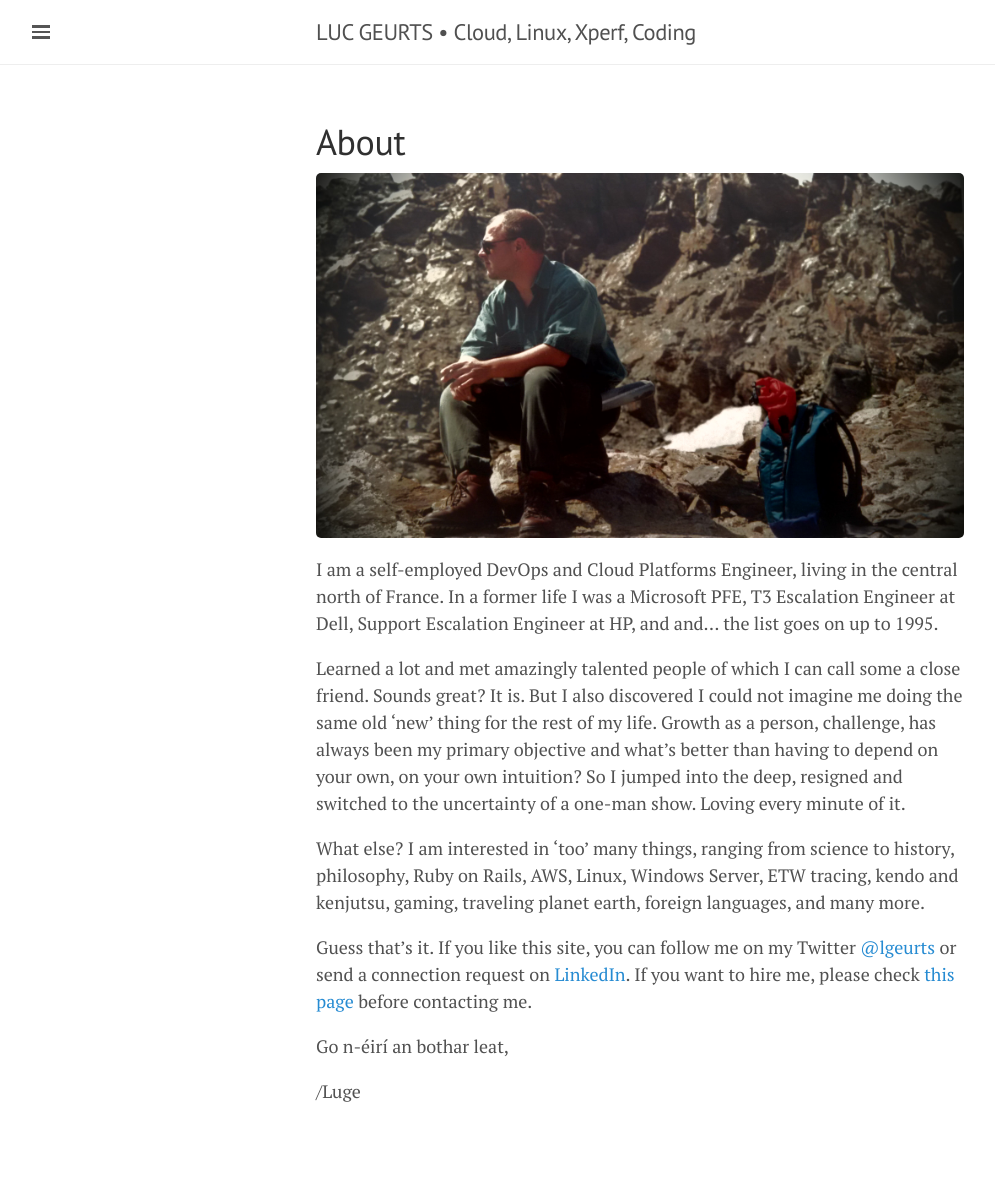
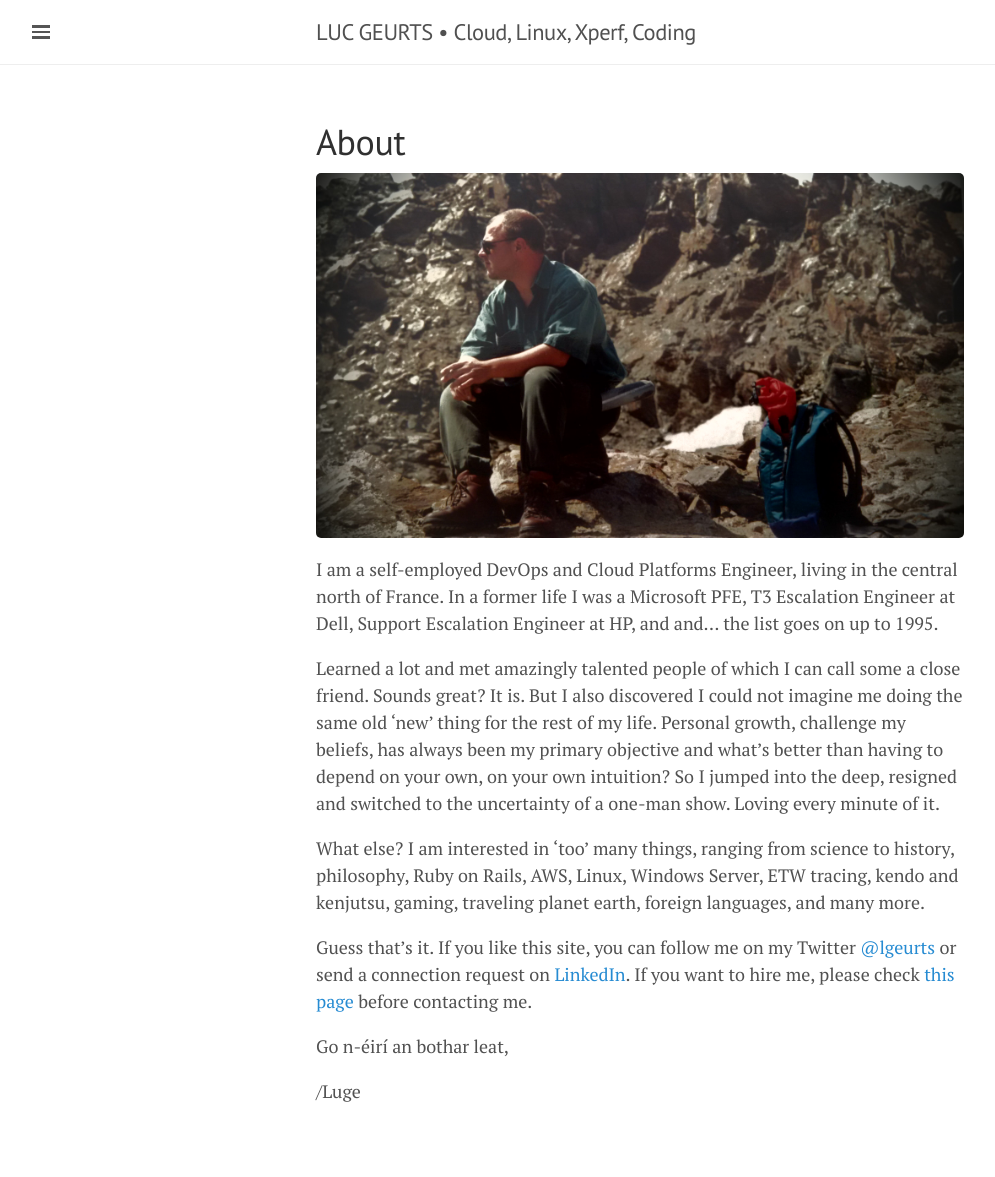
Before and after one commit to lgeurts/lgeurts.github.io, a Jekyll site: the page built from about.md, in a window 1280 px wide. Shown: the whole page, without its empty margins (0-995 px from the left). Built offline with Jekyll 4.4.1, drawn with Linux system fonts in a browser that asks for light colours; nearby versions of some CDN libraries.

Commit message:
Update about.md

```diff
--- a/about.md
+++ b/about.md
@@ -8,7 +8,7 @@ title: About
 I am a self-employed DevOps and Cloud Platforms Engineer, living in the central north of France.
 In a former life I was a Microsoft PFE, T3 Escalation Engineer at Dell, Support Escalation Engineer at HP, and and... the list goes on up to 1995.
 
-Learned a lot and met amazingly talented people  of which I can call some a close friend. Sounds great? It is. But I also discovered I could not imagine me doing the same old 'new' thing for the rest of my life. Growth as a person, challenge, has always been my primary objective and what's better than having to depend on your own, on your own intuition? So I jumped into the deep, resigned and switched to the uncertainty of a one-man show. Loving every minute of it.
+Learned a lot and met amazingly talented people  of which I can call some a close friend. Sounds great? It is. But I also discovered I could not imagine me doing the same old 'new' thing for the rest of my life. Personal growth, challenge my beliefs, has always been my primary objective and what's better than having to depend on your own, on your own intuition? So I jumped into the deep, resigned and switched to the uncertainty of a one-man show. Loving every minute of it.
 
 What else? I am interested in 'too' many things, ranging from science to history, philosophy, Ruby on Rails, AWS, Linux, Windows Server, ETW tracing, kendo and kenjutsu, gaming, traveling planet earth, foreign languages, and many more.
 
```
